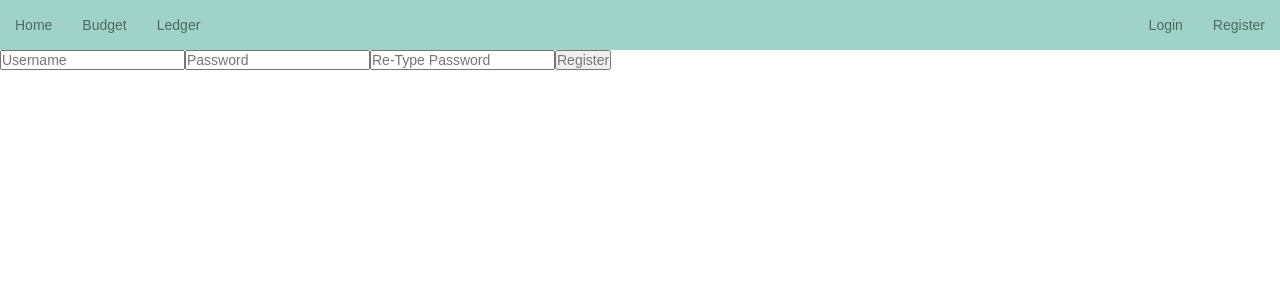
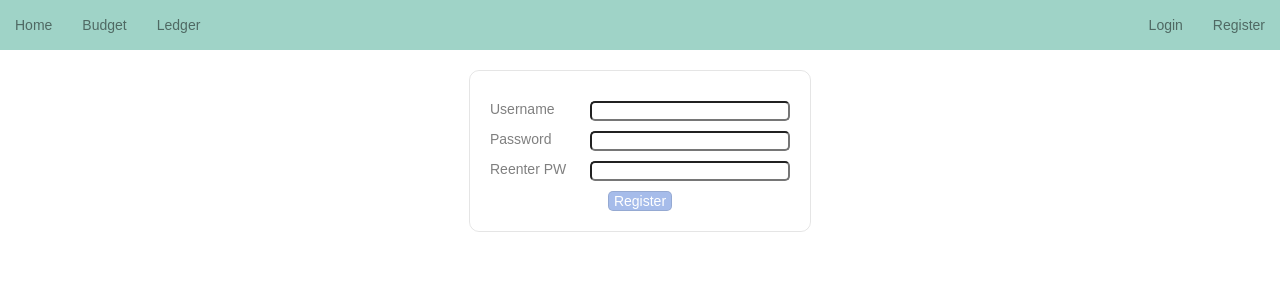
Before and after one commit to chrisgo2286/budget-app-frontend, a React (Create React App) app: page /registration in a window 1280 px wide. Shown: the top 300 px of the page. Built offline with nearby package versions, Linux system fonts and the light colour scheme.

Commit message:
Worked on css for registration

```diff
--- a/src/components/login/login.css
+++ b/src/components/login/login.css
@@ -58,4 +58,5 @@
 
 .login-btn:hover {
     background-color: var(--fourthColor);
+    cursor: pointer;
 }
--- a/src/components/navbar/navbarFunctions.jsx
+++ b/src/components/navbar/navbarFunctions.jsx
@@ -15,7 +15,7 @@ export function userLinksLoggedOut () {
     return (
         <React.Fragment>
             <Link to='/login' >Login</Link>
-            <Link to='/register' >Register</Link>
+            <Link to='/registration' >Register</Link>
         </React.Fragment>
     )
 }
--- a/src/components/registration/newUserFields.jsx
+++ b/src/components/registration/newUserFields.jsx
@@ -1,33 +1,38 @@
 import React from "react";
 import Input from "../miscComponents/input/input";
 
-export default function NewUserFields ({ fields, setFields }) {
+export default function NewUserFields ({ fields, setFields, handleSubmit }) {
     return (
         <React.Fragment>
+            <div className="registration-username-label">Username</div>
             <Input
+                className='registration-username'
                 type='text'
                 name='username'
                 value={ fields.username }
                 fields={ fields }
-                setFields={ setFields }
-                placeholder='Username'
-                data-cy='username-field' />
+                setFields={ setFields } />
+            <div className="registration-password1-label">Password</div>
             <Input
+                className='registration-password1'
                 type='password'
                 name='password1'
                 value={ fields.password1 }
                 fields={ fields }
-                setFields={ setFields }
-                placeholder='Password'
-                data-cy='password1-field' />
+                setFields={ setFields } />
+            <div className="registration-password2-label">Reenter PW</div>
             <Input
+                className='registration-password2'
                 type='password'
                 name='password2'
                 value={ fields.password2 }
                 fields={ fields }
-                setFields={ setFields }
-                placeholder='Re-Type Password'
-                data-cy='password2-field' />
+                setFields={ setFields } />
+            <button
+                className='registration-btn'
+                onClick={ handleSubmit }>
+                Register
+            </button>
         </React.Fragment>
     )
 }
--- a/src/components/registration/registration.css
+++ b/src/components/registration/registration.css
@@ -0,0 +1,73 @@
+.registration {
+    display: grid;
+    grid-template-columns: repeat(3, 1fr);
+    grid-template-rows: repeat(4, 1fr);
+    grid-template-areas:
+        "username-label username username"
+        "password1-label password1 password1"
+        "password2-label password2 password2"
+        "register-btn register-btn register-btn";
+    width: 300px;
+    border: 1px solid var(--siteBorderColor);
+    border-radius: 10px;
+    margin: 20px auto;
+    padding: 20px;
+}
+
+.registration > * {
+    margin-top: 10px;
+}
+
+.registration-username-label {
+    grid-area: username-label;
+}
+
+.registration-username {
+    grid-area: username;
+}
+
+.registration-password1-label {
+    grid-area: password1-label;
+}
+
+.registration-password1 {
+    grid-area: password1;
+}
+
+.registration-password2-label {
+    grid-area: password2-label;
+}
+
+.registration-password2 {
+    grid-area: password2;
+}
+
+.registration-username,
+.registration-password1,
+.registration-password2 {
+    text-indent: 5px;
+    border-radius: 5px;
+}
+
+.registration-username:hover,
+.registration-password1:hover,
+.registration-password2:hover {
+    background-color: var(--firstColor);
+    cursor: pointer;
+}
+
+.registration-btn {
+    grid-area: register-btn;
+    color: white;
+    background-color: var(--thirdColor);
+    border: 1px solid var(--siteBorderColor);
+    border-radius: 5px;
+    max-width: 100px;
+    padding: 0px 5px;
+    justify-self: center;
+}
+
+.registration-btn:hover {
+    background-color: var(--fourthColor);
+    cursor: pointer;
+}
--- a/src/components/registration/registration.jsx
+++ b/src/components/registration/registration.jsx
@@ -8,7 +8,7 @@ import NewUserFields from './newUserFields';
 import { loginUser } from '../../misc/apiCalls';
 import './registration.css';
 
-export default function Register () {
+export default function Registration () {
     const [user, setUser] = useContext(UserContext);
     const navigate = useNavigate();
     const [credentials, setCredentials] = useState({
@@ -45,9 +45,11 @@ export default function Register () {
     }
 
     return (
-        <div className="register" data-cy='register-link'>
-            <NewUserFields fields={ credentials } setFields={ setCredentials }/>
-            <button onClick={ handleSubmit }>Register</button>
+        <div className="registration">
+            <NewUserFields
+                fields={ credentials }
+                setFields={ setCredentials }
+                handleSubmit={ handleSubmit }/>
         </div>
     )
 }
```
